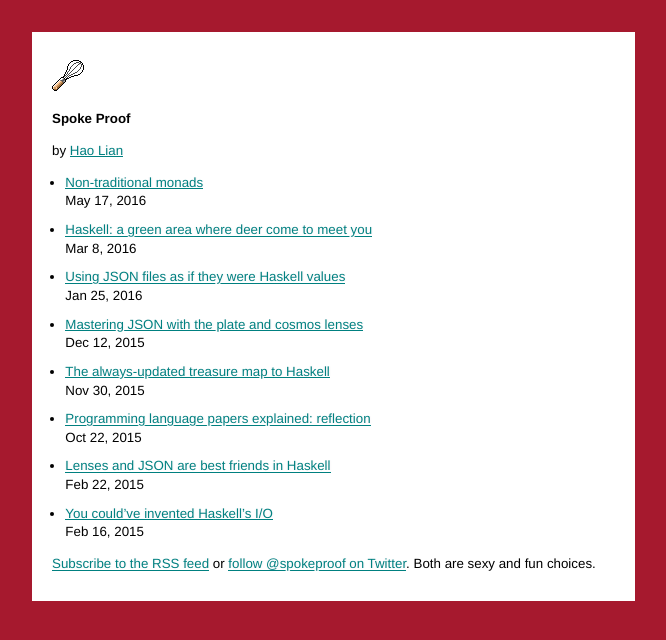
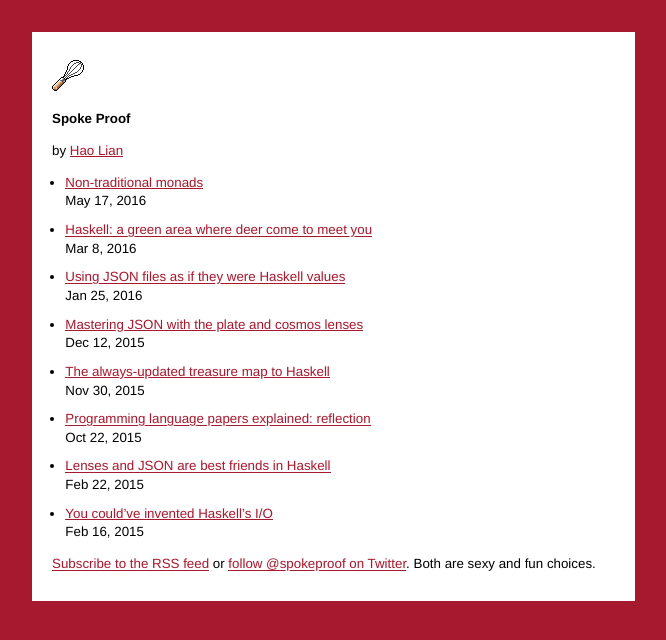
Before and after one commit to hlian/hao.codes, a Jekyll site: the page built from index.html, in a window 1280 px wide. Shown: the top 640 px of the page, without its empty margins (0-666 px from the left). Built offline with Jekyll 4.4.1, drawn with Linux system fonts in a browser that asks for light colours.

Commit message:
Update _links.scss

```diff
--- a/_sass/_links.scss
+++ b/_sass/_links.scss
@@ -1,10 +1,10 @@
 a {
-    color: teal;
+    color: #a6192e;
     text-decoration: none;
     background-image:
         linear-gradient(#fcfbfc, #fcfbfc),
         linear-gradient(#fcfbfc, #fcfbfc),
-        linear-gradient(teal, teal);
+        linear-gradient(#a6192e, #a6192e);
     background-size:
         .05em 1px,
         .05em 1px,
```
